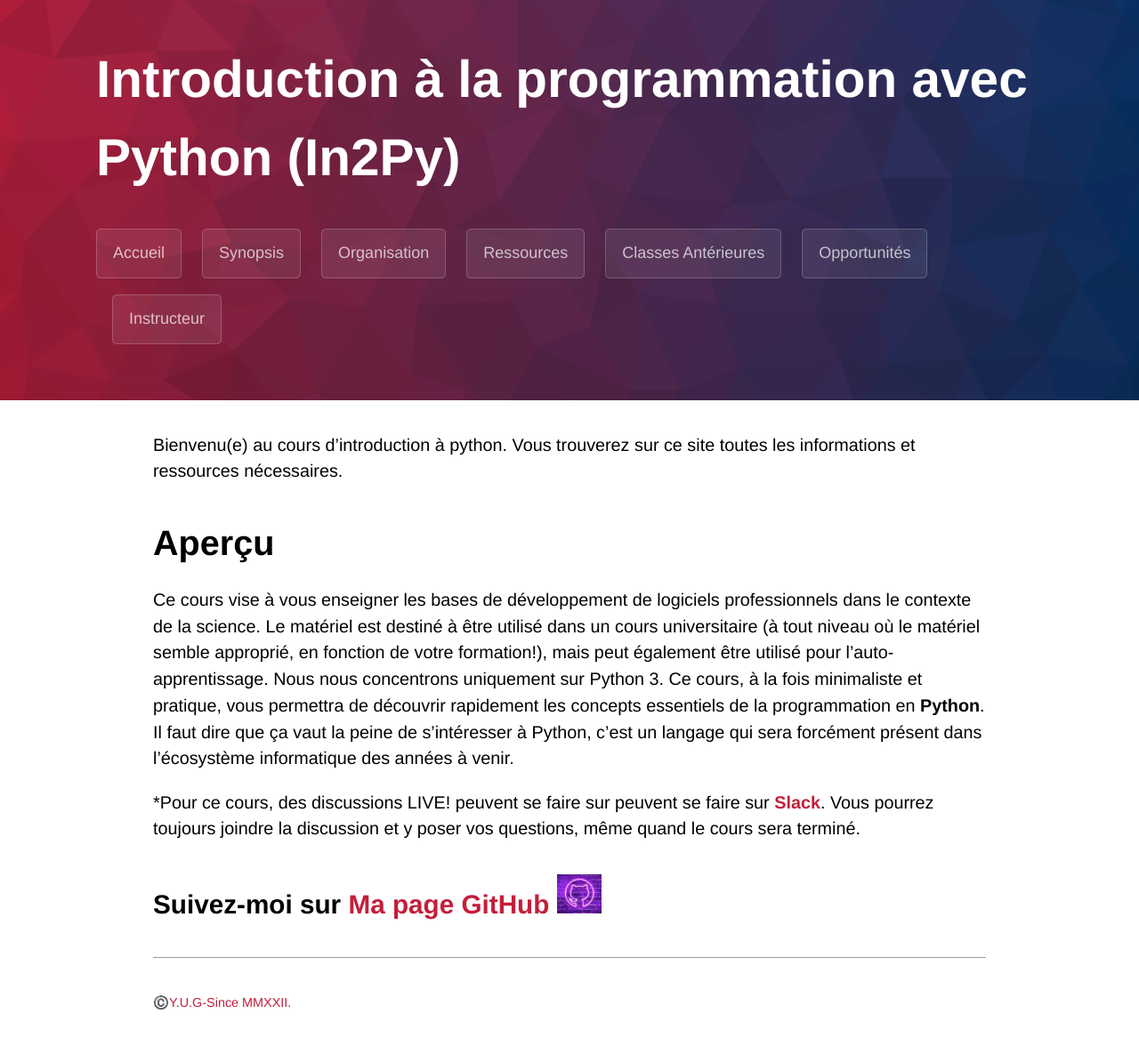
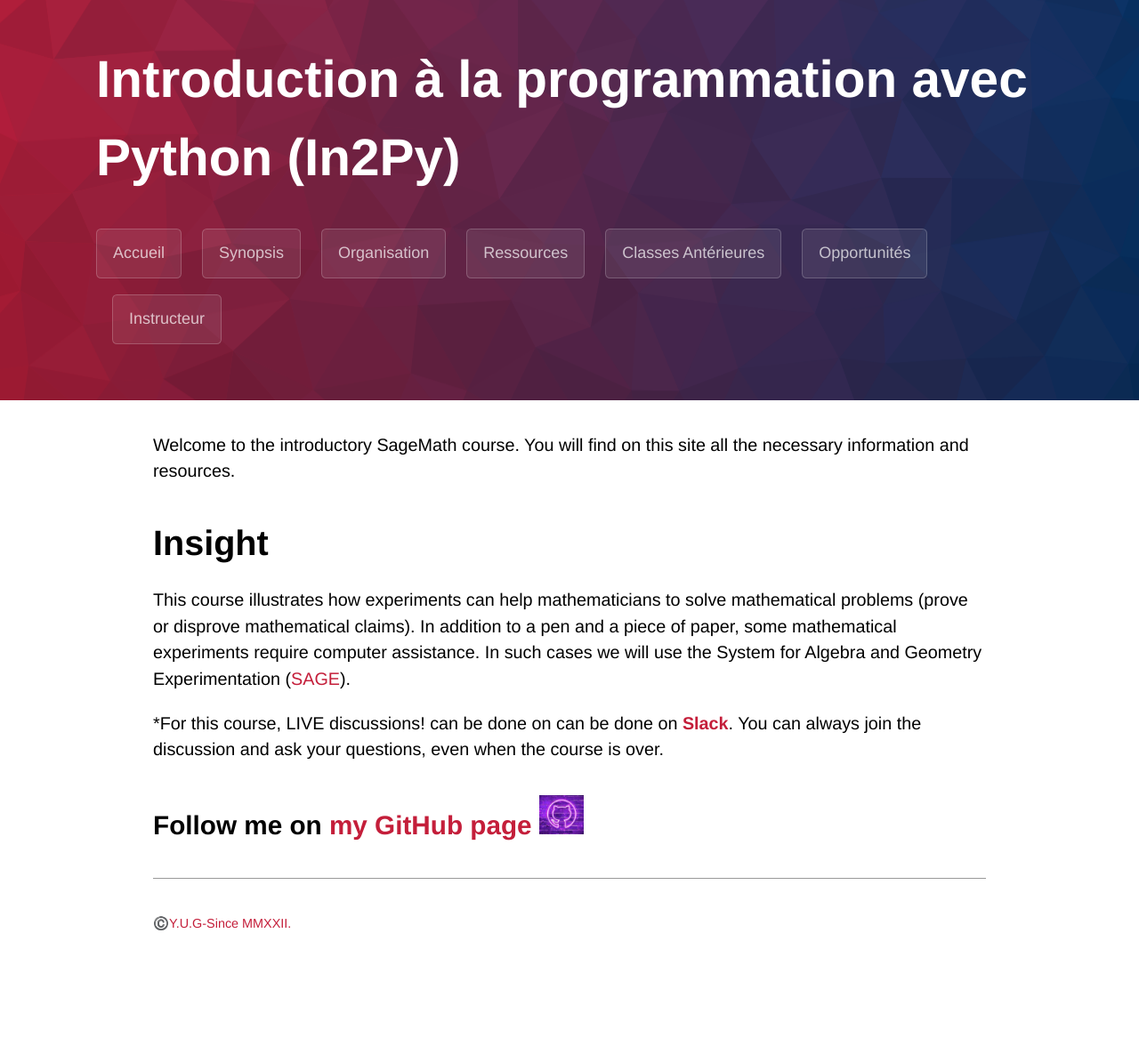
Before and after one commit to WoComtoQC/wocomtoqc.github.io, a Jekyll site: the page built from index.md, in a window 1280 px wide. Shown: the whole page at 89% size. Built offline with Jekyll 4.4.1, drawn with Linux system fonts in a browser that asks for light colours; some web fonts are replaced; after the commit the page ends 1105 px from its top, so only the background shows below that.

Commit message:
Update index.md

```diff
--- a/index.md
+++ b/index.md
@@ -2,17 +2,15 @@
 layout: default
 ---
 
-Bienvenu(e) au cours d'introduction à python. Vous trouverez sur ce site toutes les informations et ressources nécessaires.
+Welcome to the introductory SageMath course. You will find on this site all the necessary information and resources.
 
-# Aperçu
+# Insight
 
 
-Ce cours vise à vous enseigner les bases de développement de logiciels professionnels dans le contexte de la science. Le matériel est destiné à être utilisé dans un cours universitaire (à tout niveau où le matériel semble approprié,
-en fonction de votre formation!), mais peut également être utilisé pour l'auto-apprentissage.
-Nous nous concentrons uniquement sur Python 3. Ce cours, à la fois minimaliste et pratique, vous permettra de découvrir rapidement les concepts essentiels de la programmation en **Python**. Il faut dire que ça vaut la peine de s'intéresser à Python, c'est un langage qui sera forcément présent dans l'écosystème informatique des années à venir.
+This course illustrates how experiments can help mathematicians to solve mathematical problems (prove or disprove mathematical claims). In addition to a pen and a piece of paper, some mathematical experiments require computer assistance. In such cases we will use the System for Algebra and Geometry Experimentation ([SAGE](https://www.sagemath.org/)).
 
 
-*Pour ce cours, des discussions LIVE! peuvent se faire sur peuvent se faire sur [**Slack**](https://join.slack.com/t/init2py/shared_invite/zt-15o94kek5-2zbtrHDxr5ZZ8dvkf2IsLA). Vous pourrez toujours joindre la discussion et y poser vos questions, même quand le cours sera terminé.
+*For this course, LIVE discussions! can be done on can be done on [**Slack**](https://join.slack.com/t/init2py/shared_invite/zt-15o94kek5-2zbtrHDxr5ZZ8dvkf2IsLA). You can always join the discussion and ask your questions, even when the course is over.
 
 
-## Suivez-moi sur [**Ma page GitHub**](https://github.com/gabayae) <a href="https://github.com/gabayae" ><img src="assets/images/logo-github.PNG" style="float:center; max-width: 50px; display: inline" alt="gabayae_githubpage"/> </a>
+## Follow me on [**my GitHub page**](https://github.com/gabayae) <a href="https://github.com/gabayae" ><img src="assets/images/logo-github.PNG" style="float:center; max-width: 50px; display: inline" alt="gabayae_githubpage"/> </a>
```
